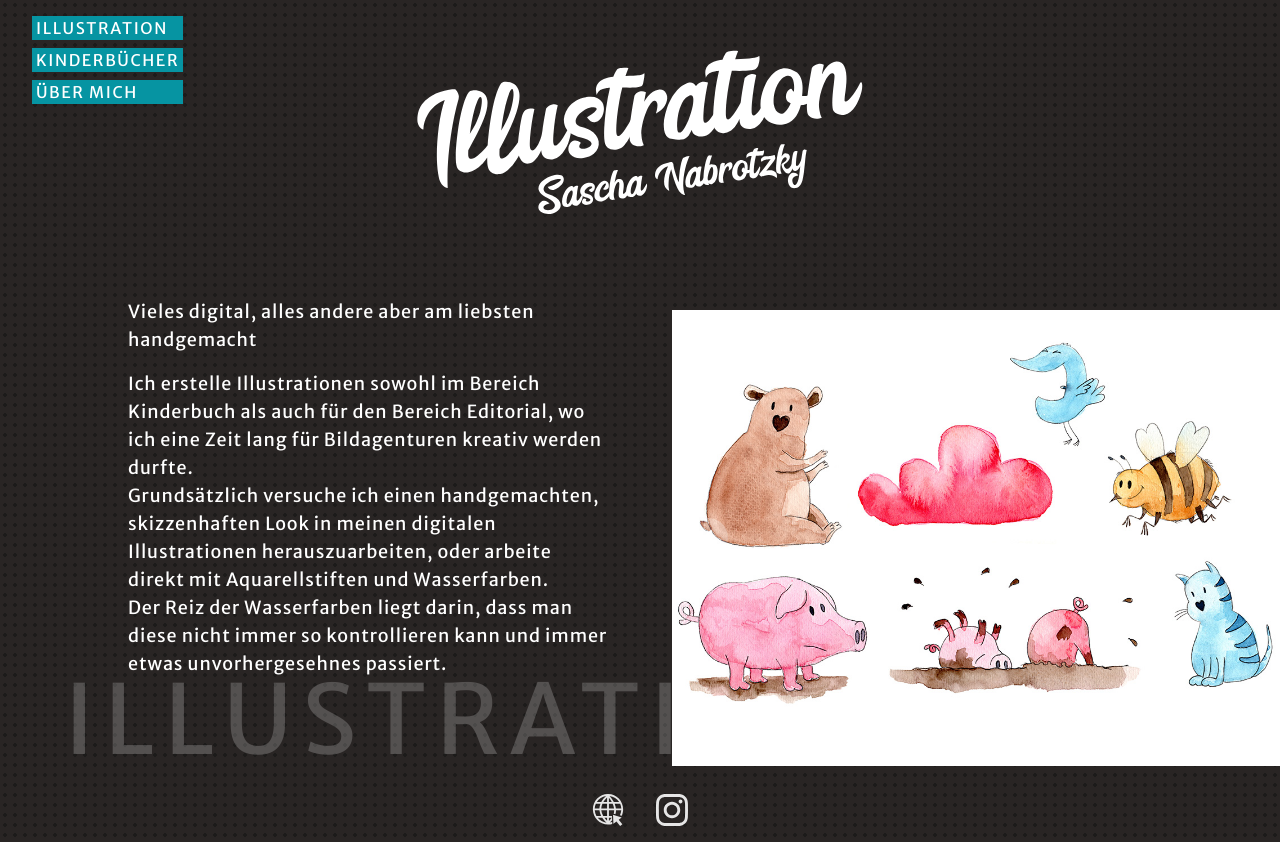
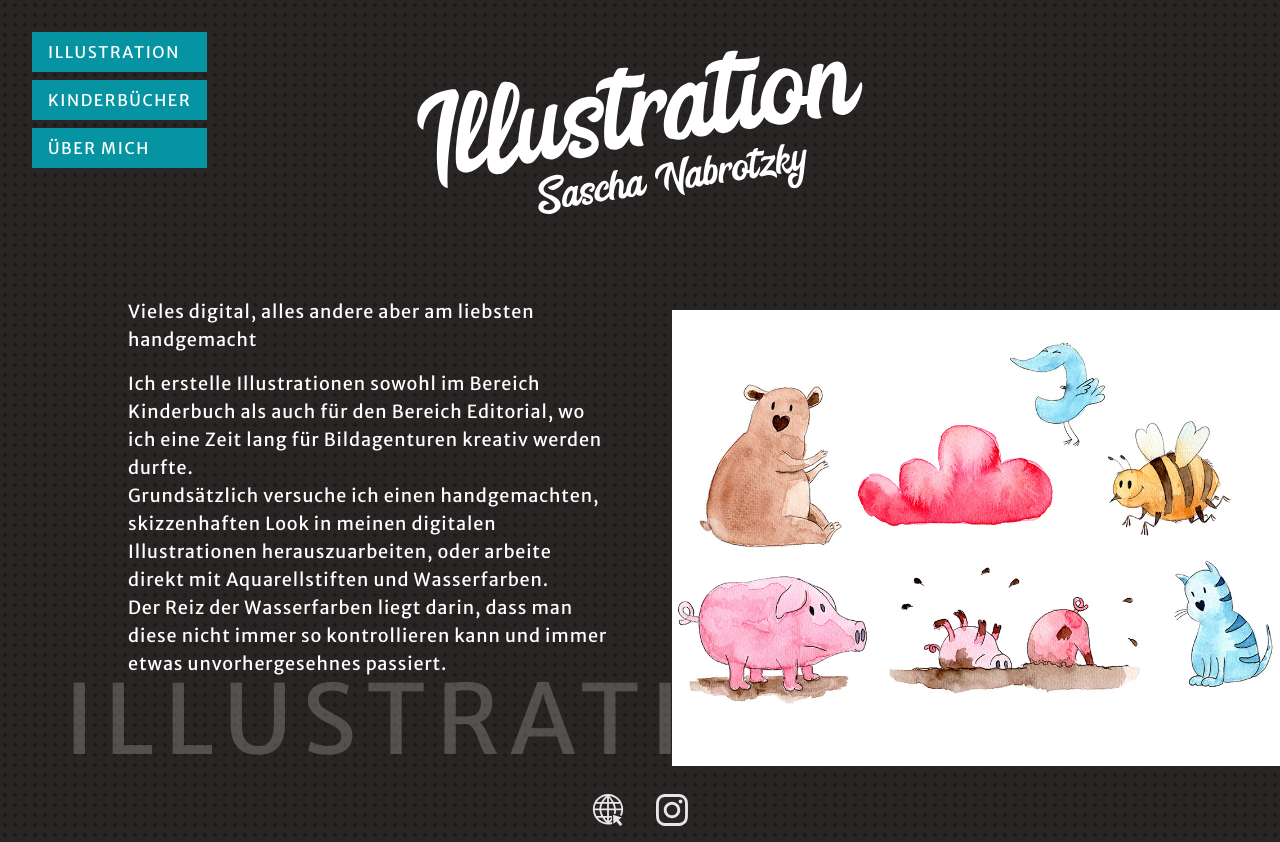
Before and after one commit to sascha-nabrotzky/sascha-nabrotzky.de-illu, a React (Vite) app: page / in a window 1280 px wide. Built offline with nearby package versions, Linux system fonts and the light colour scheme.

Commit message:
add eslint and fixes

```diff
--- a/package.json
+++ b/package.json
@@ -22,8 +22,11 @@
   "devDependencies": {
     "@types/react": "^18.0.27",
     "@types/react-dom": "^18.0.10",
+    "@typescript-eslint/eslint-plugin": "^5.59.7",
+    "@typescript-eslint/parser": "^5.59.7",
     "@vitejs/plugin-react": "^3.0.0",
     "autoprefixer": "^10.4.13",
+    "eslint": "^8.41.0",
     "postcss": "^8.4.21",
     "tailwindcss": "^3.2.7",
     "vite": "^4.0.0"
--- a/src/App.tsx
+++ b/src/App.tsx
@@ -13,7 +13,7 @@ const App = () => {
     return (
         <Router>
             <div className="App relative grid h-screen grid-rows-[min-content_1fr]">
-        <header className="flex justify-center p-4 mt-24 md:mt-8 mb-8 md:mb-16">
+                <header className="flex justify-center p-4 mt-48 md:mt-8 mb-8 md:mb-16">
                     <Logo className="w-full max-w-md text-white" />
                 </header>
 
--- a/src/Navigation.tsx
+++ b/src/Navigation.tsx
@@ -3,16 +3,10 @@ import { Link } from "react-router-dom";
 
 const Navigation = () => {
     return (
-        <nav className="fixed top-4 2xl:top-1/2 ml-8 text-white tracking-widest uppercase z-10">
-            <div className="bg-teal-500 mb-2 px-1">
-                <Link to="/">Illustration</Link>
-            </div>
-            <div className="bg-teal-500 mb-2 px-1">
-                <Link to="/kinderbuecher">Kinderbücher</Link>
-            </div>
-            <div className="bg-teal-500 mb-2 px-1">
-                <Link to="/ueber-mich">Über mich</Link>
-            </div>
+        <nav className="fixed flex flex-col top-4 lg:top-8 ml-8 text-white tracking-widest uppercase z-10">
+            <Link to="/" className="bg-teal-500 mb-2 px-4 py-2">Illustration</Link>
+            <Link to="/kinderbuecher" className="bg-teal-500 mb-2 px-4 py-2">Kinderbücher</Link>
+            <Link to="/ueber-mich"className="bg-teal-500 mb-2 px-4 py-2">Über mich</Link>
         </nav>
     )
 }
```
Also changed, not shown: postcss.config.cjs (+4 -4 lines), vite.config.js (+4 -4 lines), .eslintrc.cjs (added), src/About.tsx (indentation only), src/Childrensbooks.tsx (indentation only), src/Illustration.tsx (indentation only), tailwind.config.cjs (indentation only), 2 other files (tests, documents, lock files or other folders). Lines whose indentation alone changed are shown as unchanged.
